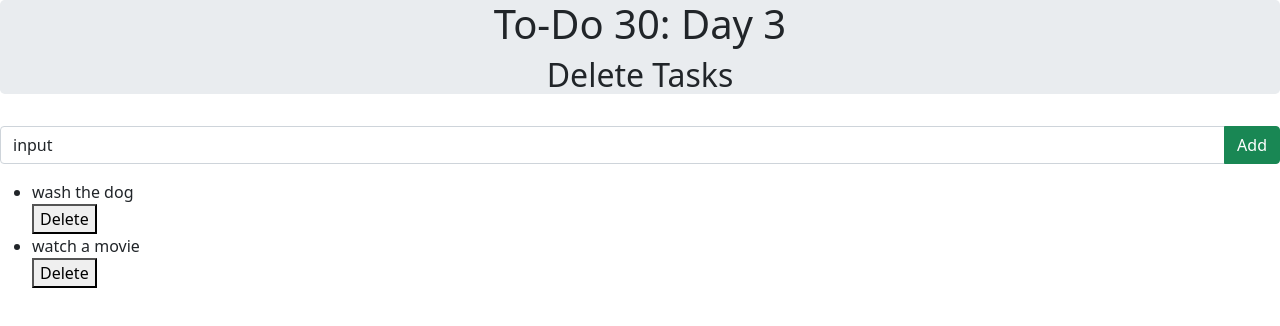
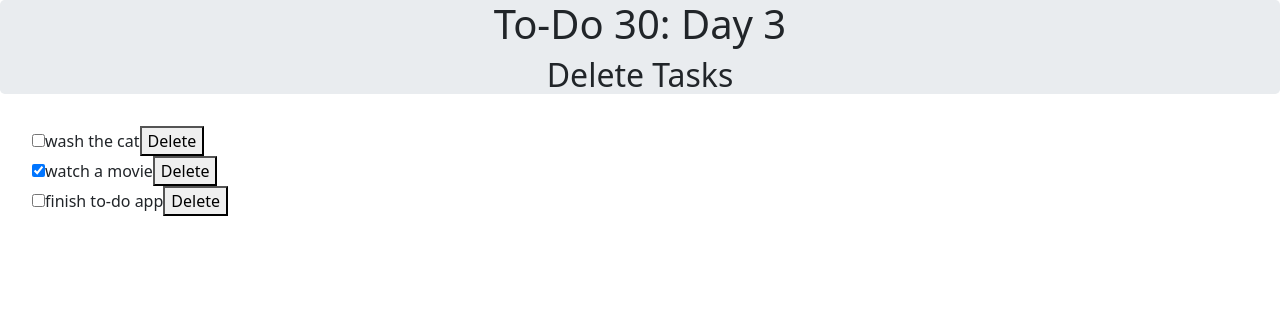
Before and after one commit to ejw773/to-do-30, a React (Create React App) app: page / in a window 1280 px wide. Shown: the top 326 px of the page. Built offline with nearby package versions, Linux system fonts and the light colour scheme.

Commit message:
delete task now working

```diff
--- a/src/components/MainComponent.js
+++ b/src/components/MainComponent.js
@@ -1,41 +1,54 @@
-import React, { Component } from 'react';
+import React, { useState } from 'react';
 import Header from './HeaderComponent';
 import NewTask from './NewTaskComponent';
 import TaskList from './TaskListComponent';
 
-class Main extends Component {
-    constructor(props) {
-        super(props);
-        this.state = {
-            userInput: 'input',
-            taskList: [
+const Main = () => {
+    // Set up State
+    const [taskList, setTaskList] = useState([
         {
-                    task: 'wash the dog',
-                    id: '0'
+            task: 'wash the cat',
+            id: '0',
+            isCompleted: false
         },
         {
             task: 'watch a movie',
-                    id: '1'
+            id: '1',
+            isCompleted: true
+        },
+        {
+            task: 'finish to-do app',
+            id: '2',
+            isCompleted: false
         }
-            ]
+    ]);
+
+    // Set up Methods
+    const handleDelete = ({target}) => {
+        alert(`Delete Task ${target.id}: ${target.value}?`);
+        let newTaskList = [...taskList];
+        newTaskList = taskList.filter((item) => item.id !== target.id);
+        setTaskList(newTaskList);
     };
-    };
-    render() {
-        const handleChange = (newInput) => {
-            console.log('changed');
+    const toggleCompleted = ({target}) => {
+        let newTaskList = [...taskList];
+        newTaskList[target.id].isCompleted = !newTaskList[target.id].isCompleted;
+        setTaskList(newTaskList);
     }
-        const handleClick = () => {
-            console.log('clicked')
+    const createNewTask = () => {
+        console.log('create new task')
     }
 
+
+    // Return JSX
     return (
         <div>
             <Header />
-                <NewTask userInput={this.state.userInput} handleClick={handleClick} handleChange={handleChange}/>
-                <TaskList taskList={this.state.taskList}/>
+            {/* <NewTask /> */}
+            <TaskList taskList={taskList} handleDelete={handleDelete} toggleCompleted={toggleCompleted} />
         </div>
-        );
-    }
+
+    )
 }
 
 export default Main;
--- a/src/components/TaskListComponent.js
+++ b/src/components/TaskListComponent.js
@@ -1,12 +1,14 @@
 import React from 'react';
 
-const TaskList = ({taskList}) => {
+const TaskList = (props) => {
+    const { taskList, toggleCompleted, handleDelete } = props;
     return (
         <ul>
-            {taskList.map((item) => {return (
-                <div>
-                    <li key={item.id}>{item.task}</li>
-                    <button>Delete</button>
+            {taskList.map((item, index) => {return (
+                <div key={index}>
+                    <input type='checkbox' id={item.id} name={item.task} value={item.task} checked={item.isCompleted} onChange={toggleCompleted} />
+                    <label htmlFor={item.id}>{item.task}</label>
+                    <button id={item.id} onClick={handleDelete} value={item.task}>Delete</button>
                 </div>
             )})}
         </ul>
```
Lines whose indentation alone changed are shown as unchanged.
